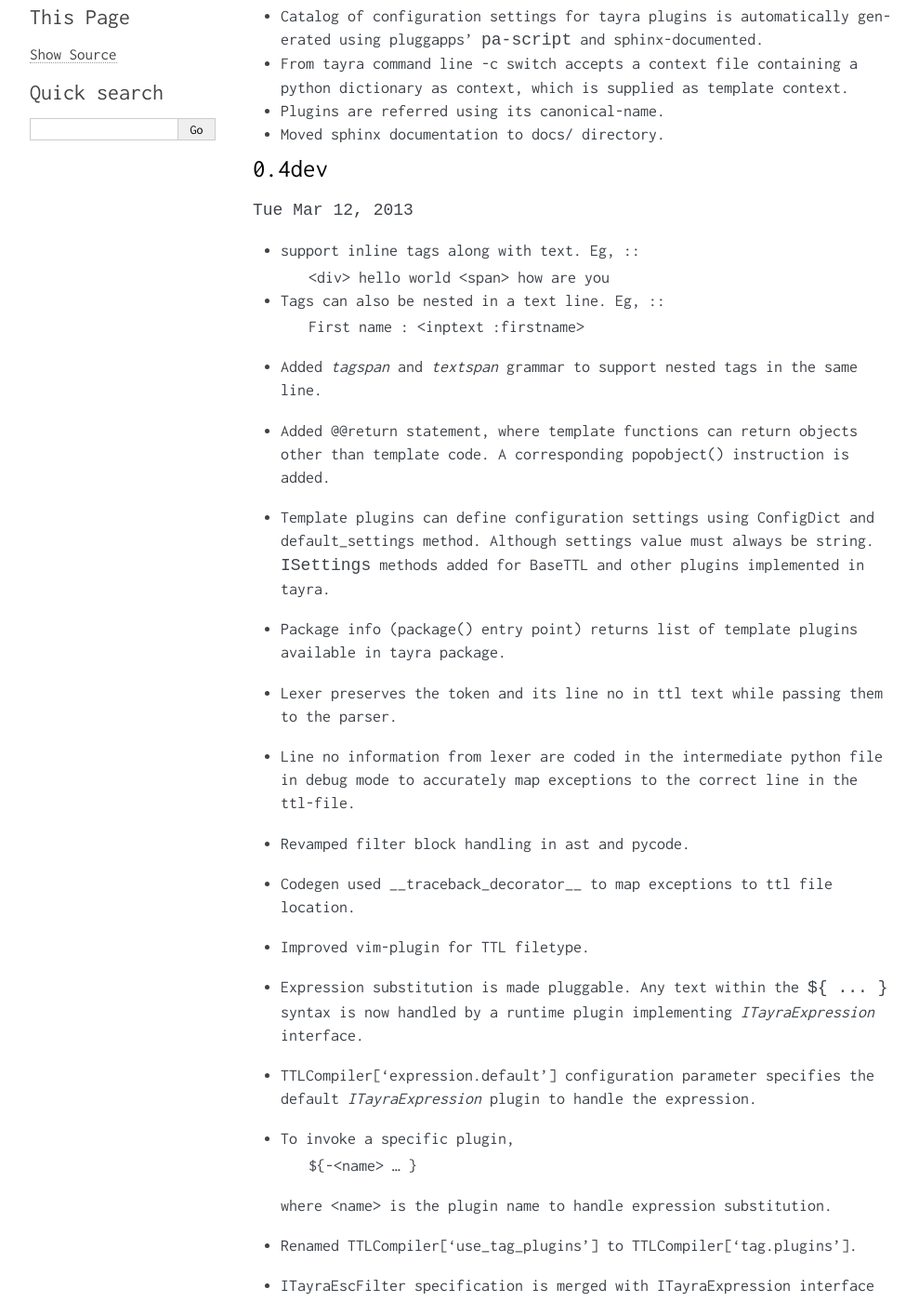
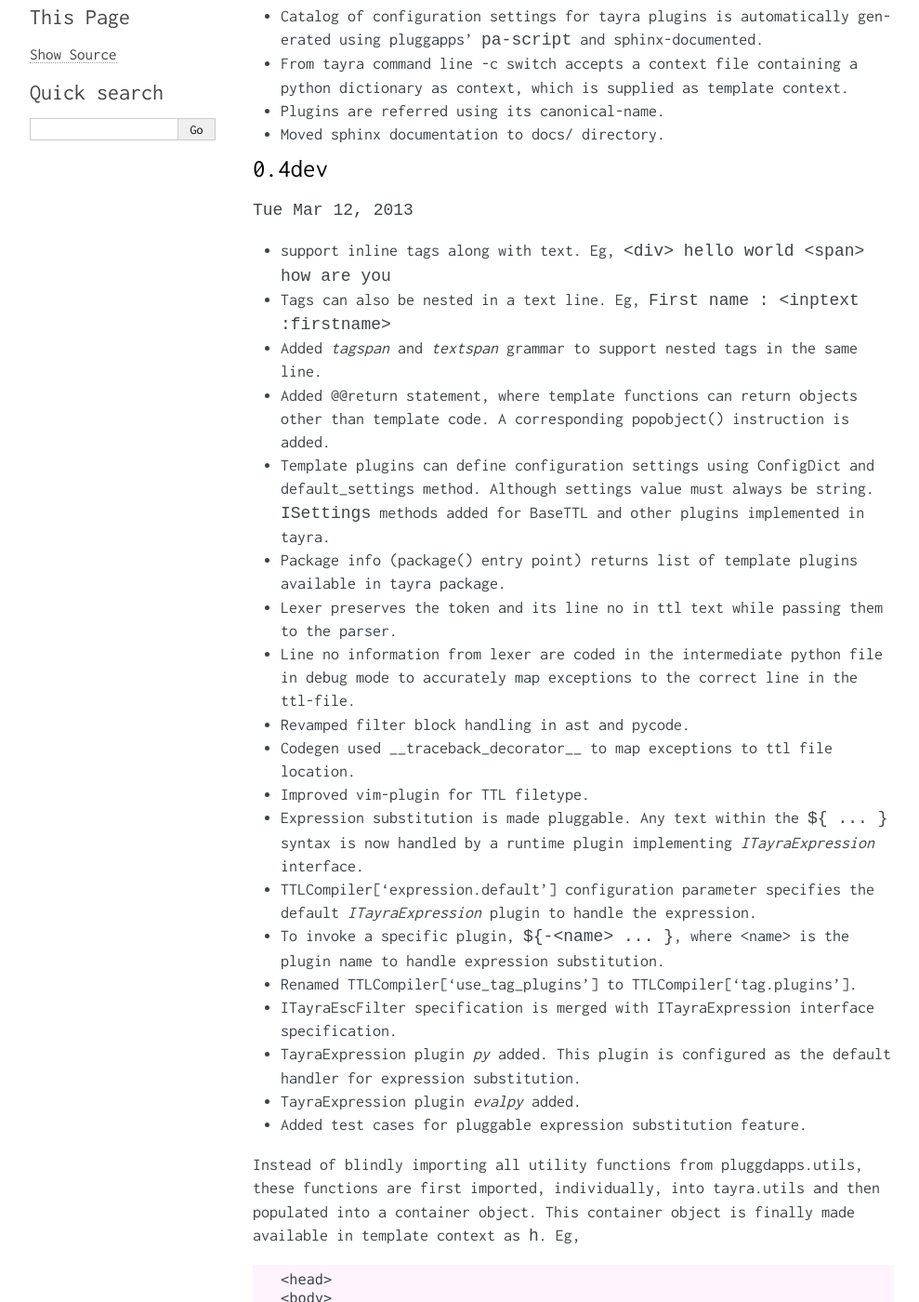
Before and after one commit to pluggdapps/tayra, a Sphinx documentation site: the page built from docs/CHANGELOG.rst, in a window 1280 px wide and 1400 px high, scrolled down 489 px. Shown: the whole window at 93% size, without its empty margins (133-1122 px from the left). Built offline with Sphinx 7.4.7, drawn with Linux system fonts in a browser that asks for light colours.

Commit message:
Cosmetics.

```diff
--- a/docs/CHANGELOG.rst
+++ b/docs/CHANGELOG.rst
@@ -37,11 +37,11 @@
 
 ``Tue Mar 12, 2013``
 
-- support inline tags along with text. Eg, ::
-    <div> hello world <span> how are you
+- support inline tags along with text. Eg,
+  ``<div> hello world <span> how are you``
 
-- Tags can also be nested in a text line. Eg, ::
-    First name : <inptext :firstname>
+- Tags can also be nested in a text line. Eg,
+  ``First name : <inptext :firstname>``
 
 - Added `tagspan` and `textspan` grammar to support nested tags in the same
   line.
@@ -77,8 +77,7 @@
 - TTLCompiler['expression.default'] configuration parameter specifies
   the default `ITayraExpression` plugin to handle the expression.
 
-- To invoke a specific plugin,
-    ${-<name> ... }
+- To invoke a specific plugin, ``${-<name> ... }``,
   where <name> is the plugin name to handle expression substitution.
 
 - Renamed TTLCompiler['use_tag_plugins'] to TTLCompiler['tag.plugins'].
@@ -93,10 +92,10 @@
 
 - Added test cases for pluggable expression substitution feature.
 
-- Instead of blindly importing all utility functions from pluggdapps.utils,
-  these functions are first imported, individually, into tayra.utils and
-  then populated into a container object. This container object is finally made
-  available in template context as ``h``. Eg, ::
+Instead of blindly importing all utility functions from pluggdapps.utils,
+these functions are first imported, individually, into tayra.utils and
+then populated into a container object. This container object is finally made
+available in template context as ``h``. Eg, ::
 
     <head>
     <body>
@@ -132,23 +131,30 @@
 
 - ``expression substitution``, substitute dynamic content anywhere in your
   document using python expression.
+
 - ``escaping text``, while substituting text, it can be escaped with one or
   more filters. While escape-filters themselves can be added as plugins to
   tayra.
+
 - ``filter blocks``, process non-template text and substitute the filter block
   with processed text (optional). One such example can be a block of python code
   that need to do some ``view`` related processing. And ofcourse one can
   create any many types of filter-blocks (plugins !!)
+
 - ``control blocks``, make use of control blocks like ``if-elif-else``, to
   conditionally select portions of templates. And ``for/while`` loop to repeate
   blocks of template text.
+
 - ``functions``, abstract re-usable blocks of templates into functions with its
   own local scope and local-context.
+
 - ``import templates``, import templates from other parts of the source tree
   into the current template's namespace and access their function blocks.
+
 - ``inheritance``, there is a simple yet powerful idea of inheritance, whereby
   templates can have a long chain of inheritance from the base layout. A
   template module in the chain can access any other inheriting or inherited
   templates using the ``parent`` and ``next`` namespace, while ``self``
   namespace provides you the magic of overriding.
+
 - ``how to use``, Can be used via its well-defined API or from command line.
```
Also changed, not shown: other parts of docs/CHANGELOG.rst (+1 -1 lines).
